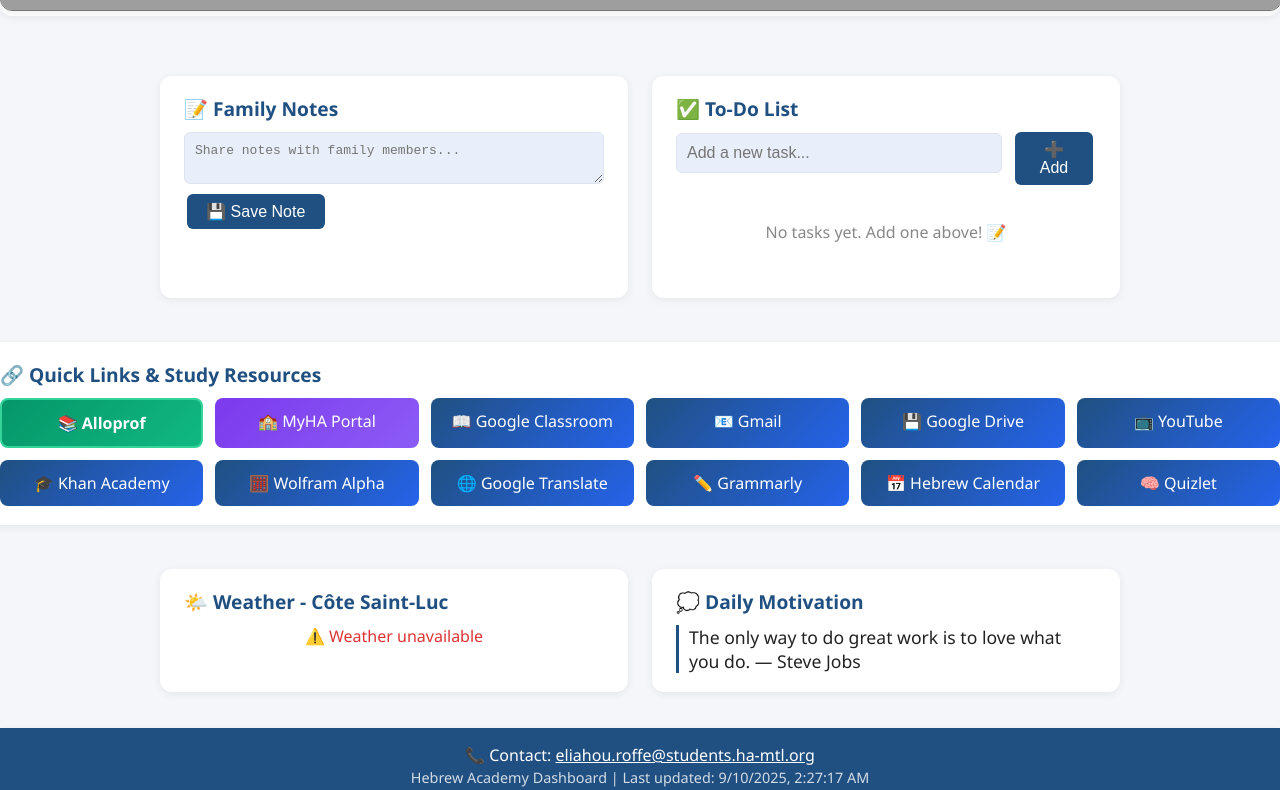
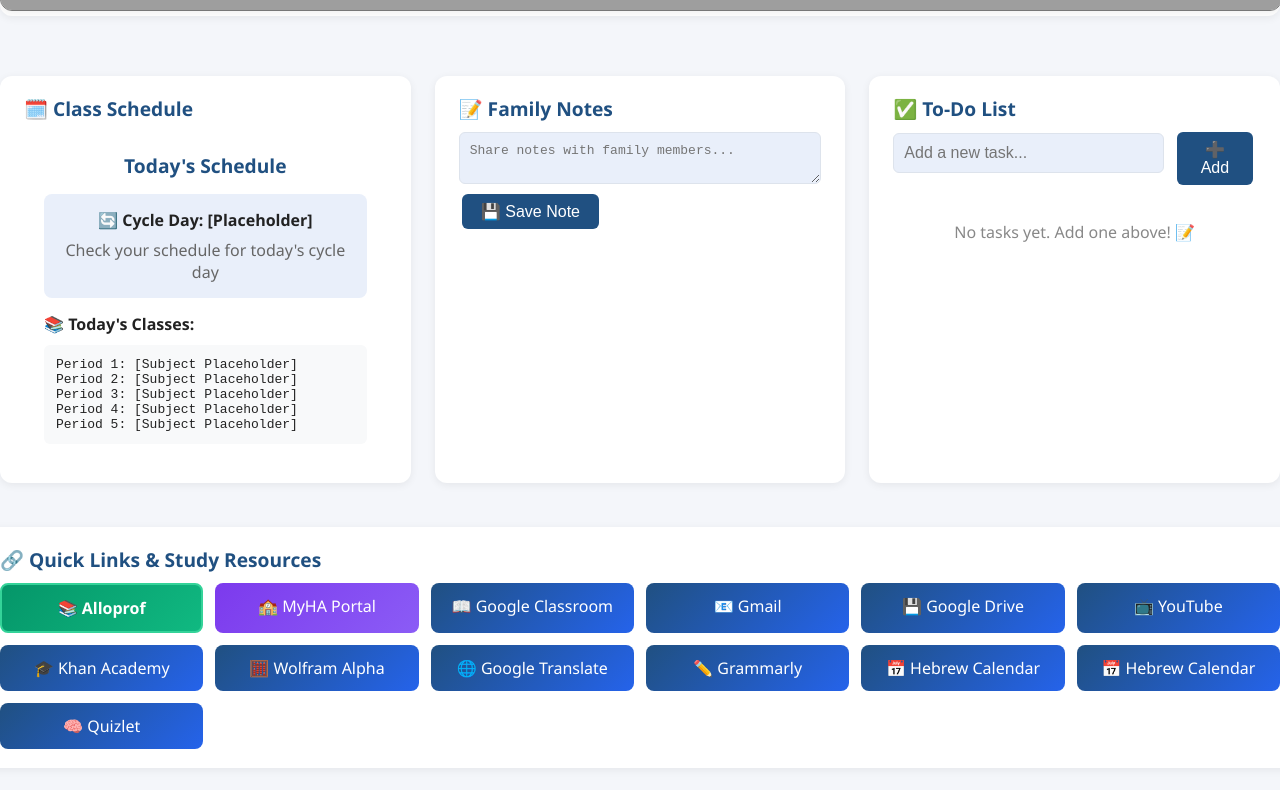
Before and after one commit to elitexpress/calendar, a plain HTML site: page index.html in a window 1280 px wide. Shown: the part 1146-1936 px from the top of the page. Drawn offline with Linux system fonts and the light colour scheme; no server answers; grey boxes are pictures that could not be loaded.

Commit message:
Add class schedule section to index.html
Added class schedule section with placeholders for today's schedule and classes.

```diff
--- a/index.html
+++ b/index.html
@@ -1,4 +1,3 @@
-
 <!DOCTYPE html>
 <html lang="en">
 <head>
@@ -208,11 +207,35 @@
     <div class="calendar-container">
         <div class="calendar-title">📅 My Calendar</div>
         <iframe class="calendar-iframe"
-            src="https://calendar.google.com/calendar/embed?height=800&wkst=1&ctz=America%2FToronto&title=HA%20Schedule&src=eliahou.roffe%40gmail.com&color=%23039BE5"
+            src="https://calendar.google.com/calendar/embed?height=800&wkst=1&ctz=America%2FToronto&title=Ha%20Schedule&src=ZWxpYWhvdS5yb2ZmZUBnbWFpbC5jb20&src=ZmFtaWx5MDIyMjY2OTI0NjU5NDI4NTczMjlAZ3JvdXAuY2FsZW5kYXIuZ29vZ2xlLmNvbQ&src=ZDJhYWMyNTRmMjkzMzYyNDAzNmY1NjgwOWY0OGViNWM5ZDIxMDk1NzVlYjNjOWRjNjZhZDAxMDlhOTI3MWJkZEBncm91cC5jYWxlbmRhci5nb29nbGUuY29t&src=aGEtbXRsLm9yZ185cGhzaXAwbWJnNDlwNzcybmtuczk0bWRxc0Bncm91cC5jYWxlbmRhci5nb29nbGUuY29t&src=aGEtbXRsLm9yZ19hYXV0bWxnMHM3Z2o0aDZsMnJocmVkbmdkc0Bncm91cC5jYWxlbmRhci5nb29nbGUuY29t&src=aGEtbXRsLm9yZ18zNjFmbTVjNm0xMmJmaXBvajlsODA2ZHNqc0Bncm91cC5jYWxlbmRhci5nb29nbGUuY29t&src=aGEtbXRsLm9yZ185bm1tdXJtZnVzY2N1bG9sdW9maTRjNm1rc0Bncm91cC5jYWxlbmRhci5nb29nbGUuY29t&src=aGEtbXRsLm9yZ19mMWVjbjYzOTJjaDRxNDJ1c2NxczkycWhzMEBncm91cC5jYWxlbmRhci5nb29nbGUuY29t&src=ZW4uY2FuYWRpYW4jaG9saWRheUBncm91cC52LmNhbGVuZGFyLmdvb2dsZS5jb20&color=%23039be5&color=%23ef6c00&color=%23a79b8e&color=%23b39ddb&color=%23f4511e&color=%23009688&color=%23b39ddb&color=%23d50000&color=%230b8043"
             width="1500" height="1000" frameborder="0" scrolling="no"
             style="border:solid 1px #777"></iframe>
     </div>
     <main>
+        <!-- Class Schedule -->
+        <div class="card">
+            <div class="section-title">🗓️ Class Schedule</div>
+            <div style="text-align: center; padding: 20px;">
+                <div style="font-size: 1.2em; font-weight: bold; color: var(--accent); margin-bottom: 15px;">
+                    Today's Schedule
+                </div>
+                <div style="background: var(--accent2); padding: 15px; border-radius: 8px; margin-bottom: 15px;">
+                    <div style="font-weight: 600; margin-bottom: 8px;">🔄 Cycle Day: [Placeholder]</div>
+                    <div style="color: #666;">Check your schedule for today's cycle day</div>
+                </div>
+                <div style="text-align: left;">
+                    <div style="font-weight: 600; margin-bottom: 10px;">📚 Today's Classes:</div>
+                    <div style="background: #f8f9fa; padding: 12px; border-radius: 6px; font-family: monospace;">
+                        <div>Period 1: [Subject Placeholder]</div>
+                        <div>Period 2: [Subject Placeholder]</div>
+                        <div>Period 3: [Subject Placeholder]</div>
+                        <div>Period 4: [Subject Placeholder]</div>
+                        <div>Period 5: [Subject Placeholder]</div>
+                    </div>
+                </div>
+            </div>
+        </div>
+
         <!-- Notes -->
         <div class="card">
             <div class="section-title">📝 Family Notes</div>
@@ -266,6 +289,9 @@
                     ✏️ Grammarly
                 </a>
                 <a href="https://www.hebcal.com/converter/" target="_blank">
+                    📅 Hebrew Calendar
+                </a>
+                <a href="https://hebrewcalendar.co.il/" target="_blank">
                     📅 Hebrew Calendar
                 </a>
                 <a href="https://quizlet.com/" target="_blank">
```
